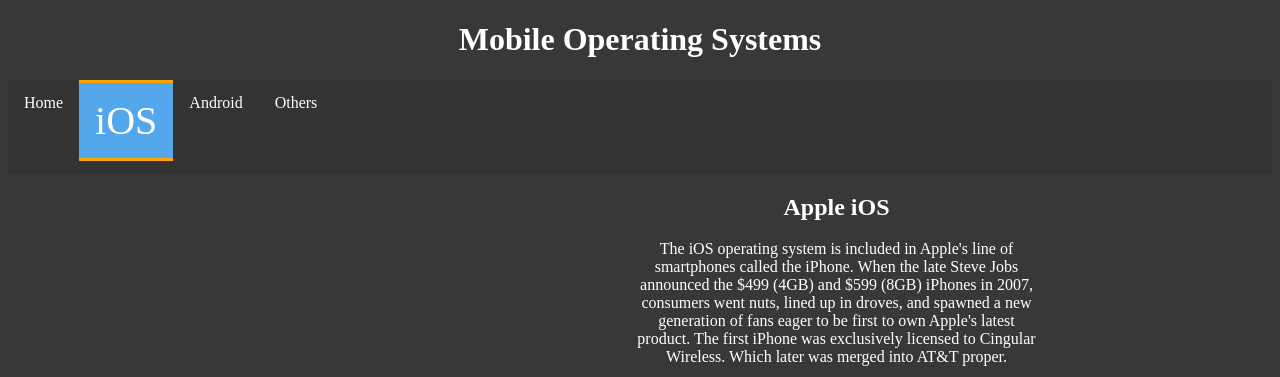
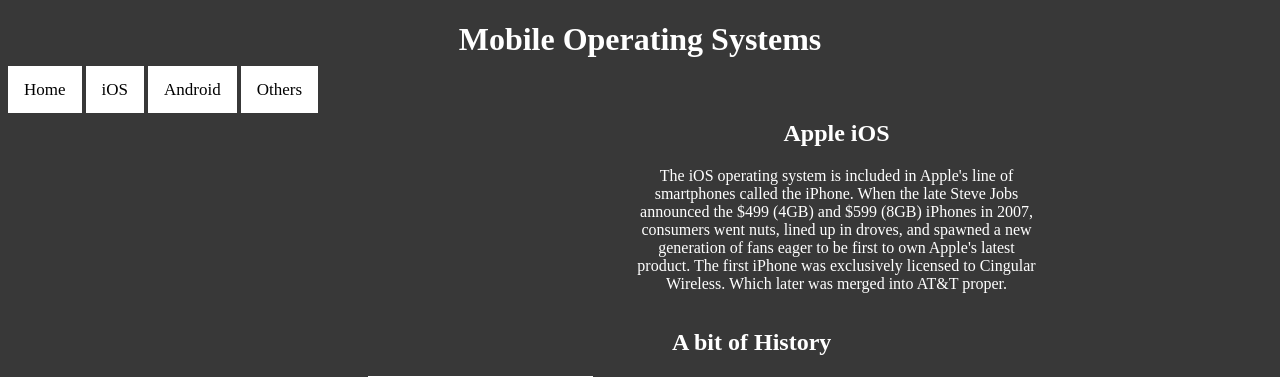
Before and after one commit to weiss21/cst336-hw1, a PHP site: page /ios.html in a window 1280 px wide. Shown: the top 377 px of the page. Run offline with PHP 8.4, Linux system fonts and the light colour scheme.

Commit message:
nav mostly

```diff
--- a/android.html
+++ b/android.html
@@ -10,12 +10,12 @@
         <header>
             <h1 id="title">Mobile Operating Systems</h1>
         </header>
-        <nav>
+        <div class="topnav">
             <a href="index.html">Home</a>
             <a href="ios.html">iOS</a>
-            <a id = "currentPage" href="android.html">Android</a>
+            <a href="android.html">Android</a>
             <a href="other.html">Others</a>
-        </nav>
+          </div>
         <main>
           <article class="OSTxt">
                 <h2>Android Operating System</h2>
--- a/css/style.css
+++ b/css/style.css
@@ -39,6 +39,7 @@ nav{
 }
 .topnav a {
     float: top;
+    float:center;
     background-color: white;
     color: black;
     text-align: top;
--- a/ios.html
+++ b/ios.html
@@ -10,12 +10,12 @@
         <header>
             <h1 id="title">Mobile Operating Systems</h1>
         </header>
-        <nav>
+        <div class="topnav">
             <a href="index.html">Home</a>
-            <a id = "currentPage" href="ios.html">iOS</a>
+            <a href="ios.html">iOS</a>
             <a href="android.html">Android</a>
             <a href="other.html">Others</a>
-        </nav>
+          </div>
         <main>
             <figure class="osxPic">
                 <img src="img/apple.jpg" alt="iOS">
--- a/other.html
+++ b/other.html
@@ -10,17 +10,17 @@
         <header>
             <h1 id="title">OTHER Operating Systems</h1>
         </header>
-        <nav>
+        <div class="topnav">
             <a href="index.html">Home</a>
             <a href="ios.html">iOS</a>
             <a href="android.html">Android</a>
             <a href="other.html">Others</a>
-        </nav>
+          </div>
         <main>
 
             <article class="OSTxt">
               <figure id="MainPic">
-                <img src="img/windowsphone.jpg" alt="windows" height="275" width="850">
+                <img src="img/windowsphone.jpg" alt="windows" height="110" width="350">
             </figure>
                 <h2>Windows Mobile System</h2>
                 <p>
```
